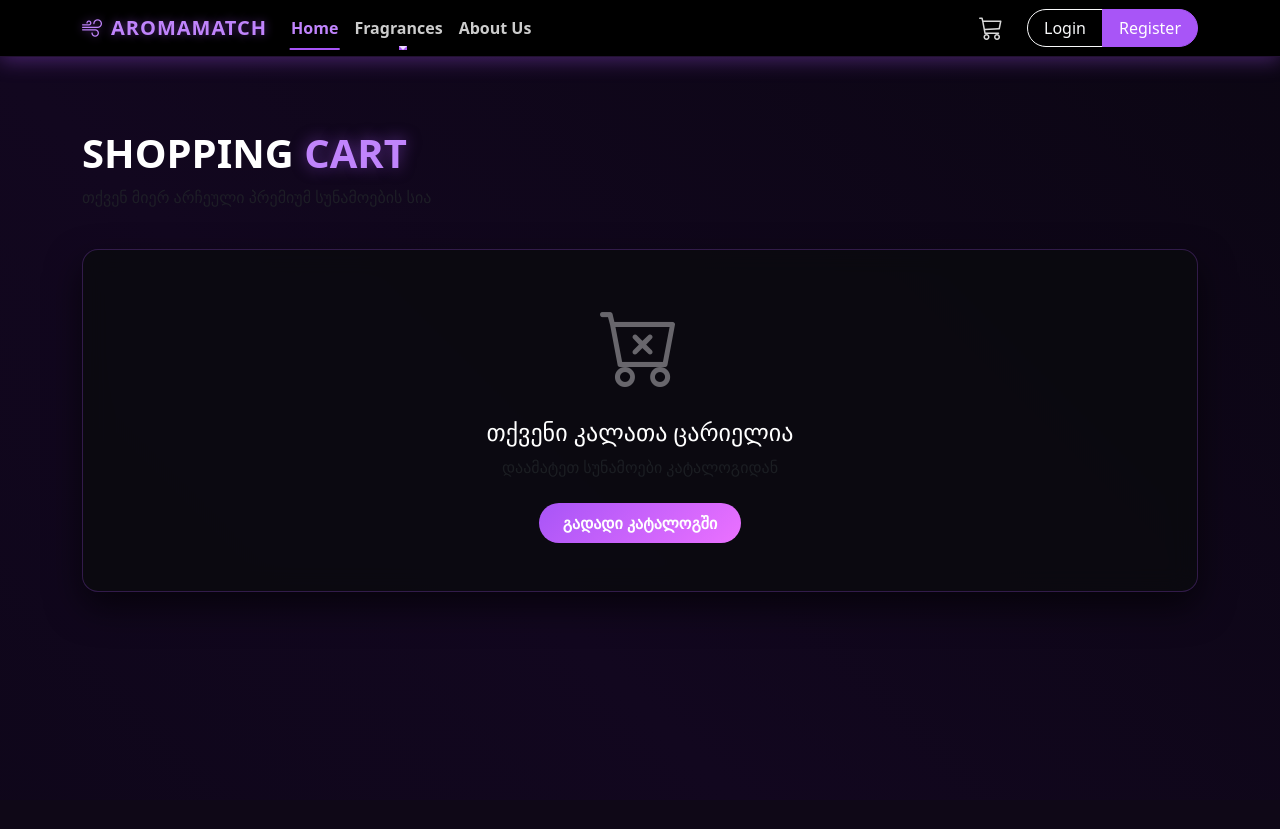
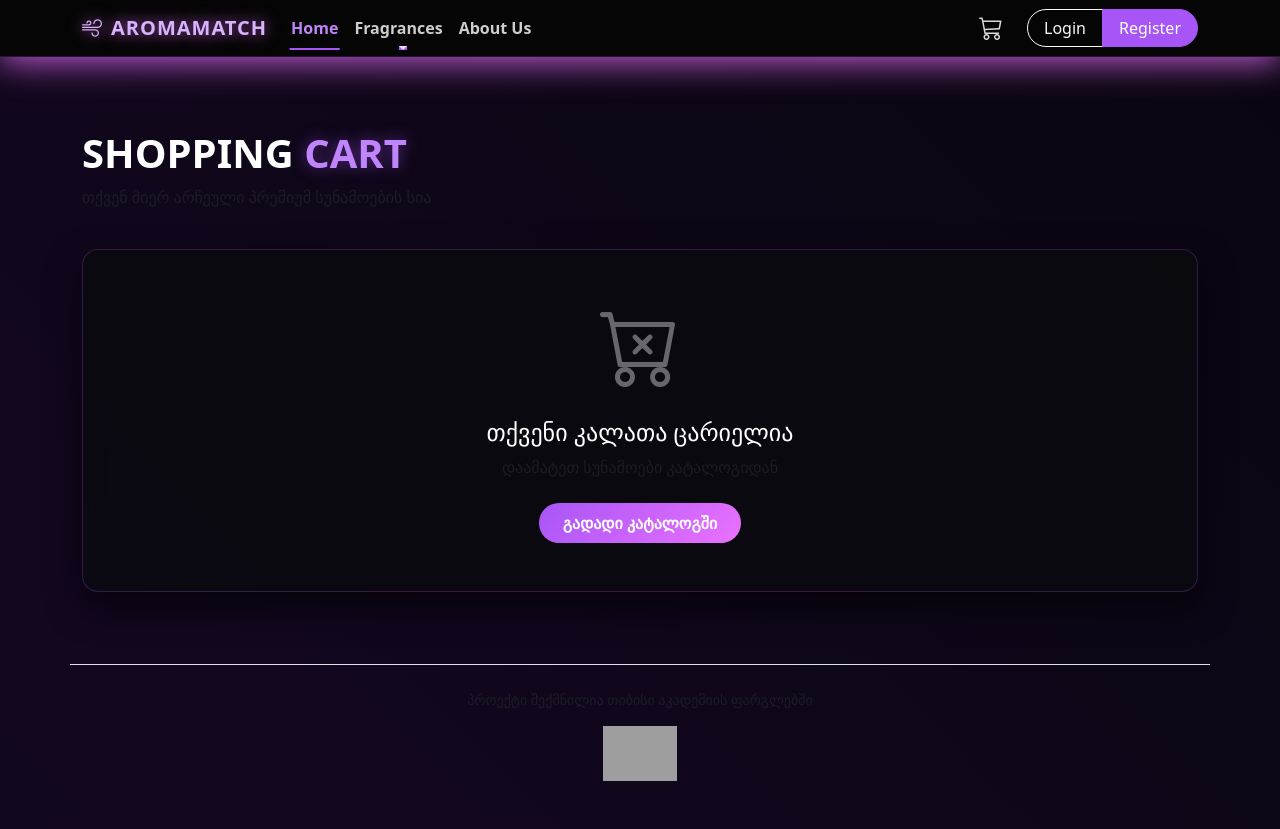
Before and after one commit to ochigavarati/AromaMatch, a Flask app: page /cart in a window 1280 px wide. Before the commit the page ends 592 px from the top, so only its background shows below. Run offline with Flask 3, Linux system fonts and the light colour scheme; grey boxes are pictures that could not be loaded.

Commit message:
Update base.html

```diff
--- a/templates/base.html
+++ b/templates/base.html
@@ -12,9 +12,6 @@
     <link rel="stylesheet" href="/static/style.css">
 
     <style>
-        /* ==========================================================================
-           💨 THE SICK PERFUME SPRAY ANIMATION (BLACK BACKGROUND WITH PURPLE GLOW)
-           ========================================================================== */
         @keyframes fullSpray {
             0% {
                 opacity: 0;
@@ -110,9 +107,6 @@
             object-position: center;
         }
 
-        /* ==========================================================================
-           🔮 NAVBAR USER AVATAR STYLES
-           ========================================================================== */
         .navbar-avatar-wrapper {
             width: 38px;
             height: 38px;
@@ -141,7 +135,6 @@
             text-shadow: 0 0 8px rgba(168, 85, 247, 0.4);
         }
 
-        /* 🛒 CART ICON NEON GLOW EFFECTS */
         .cart-icon-btn {
             color: rgba(255, 255, 255, 0.85);
             transition: all 0.3s ease;
@@ -235,6 +228,13 @@
         {% endblock %}
     </main>
 
+    <footer class="container text-center my-5 pt-4 border-top">
+        <p class="text-muted small mb-3">პროექტი შექმნილია თიბისი აკადემიის ფარგლებში</p>
+        <a href="https://tbcbank.ge/ka/tbc-education/tech-school" target="_blank" class="d-inline-block transition-all hover-scale">
+            <img src="https://raw.githubusercontent.com/ochigavarati/AromaMatch/main/static/%E1%83%97%E1%83%98%E1%83%91%E1%83%98%E1%83%A1%E1%83%98.png" alt="TBC Tech School" style="height: 55px; object-fit: contain;">
+        </a>
+    </footer>
+
     <script src="https://cdn.jsdelivr.net/npm/bootstrap@5.3.0/dist/js/bootstrap.bundle.min.js"></script>
     <script src="https://unpkg.com/aos@2.3.1/dist/aos.js"></script>
     <script>
```
